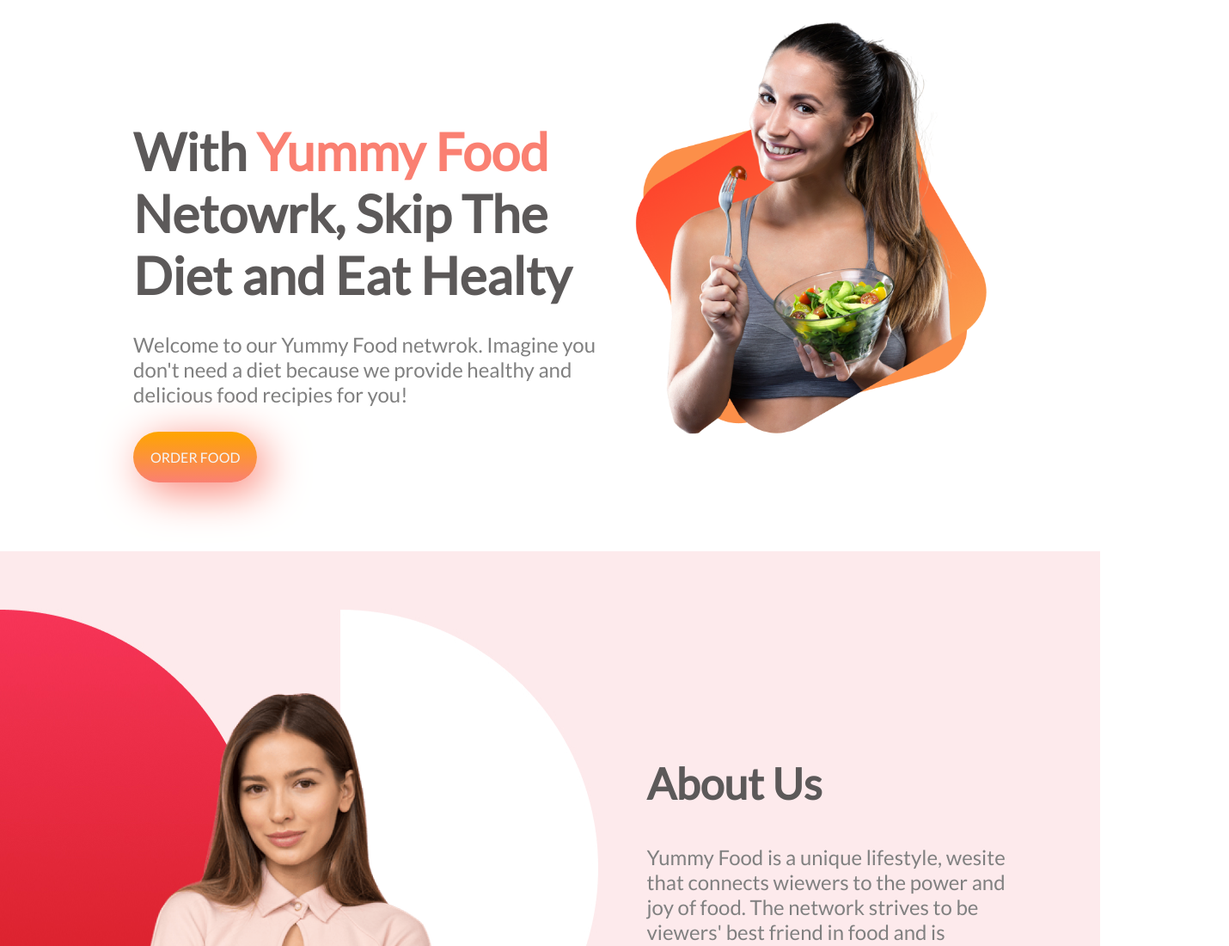
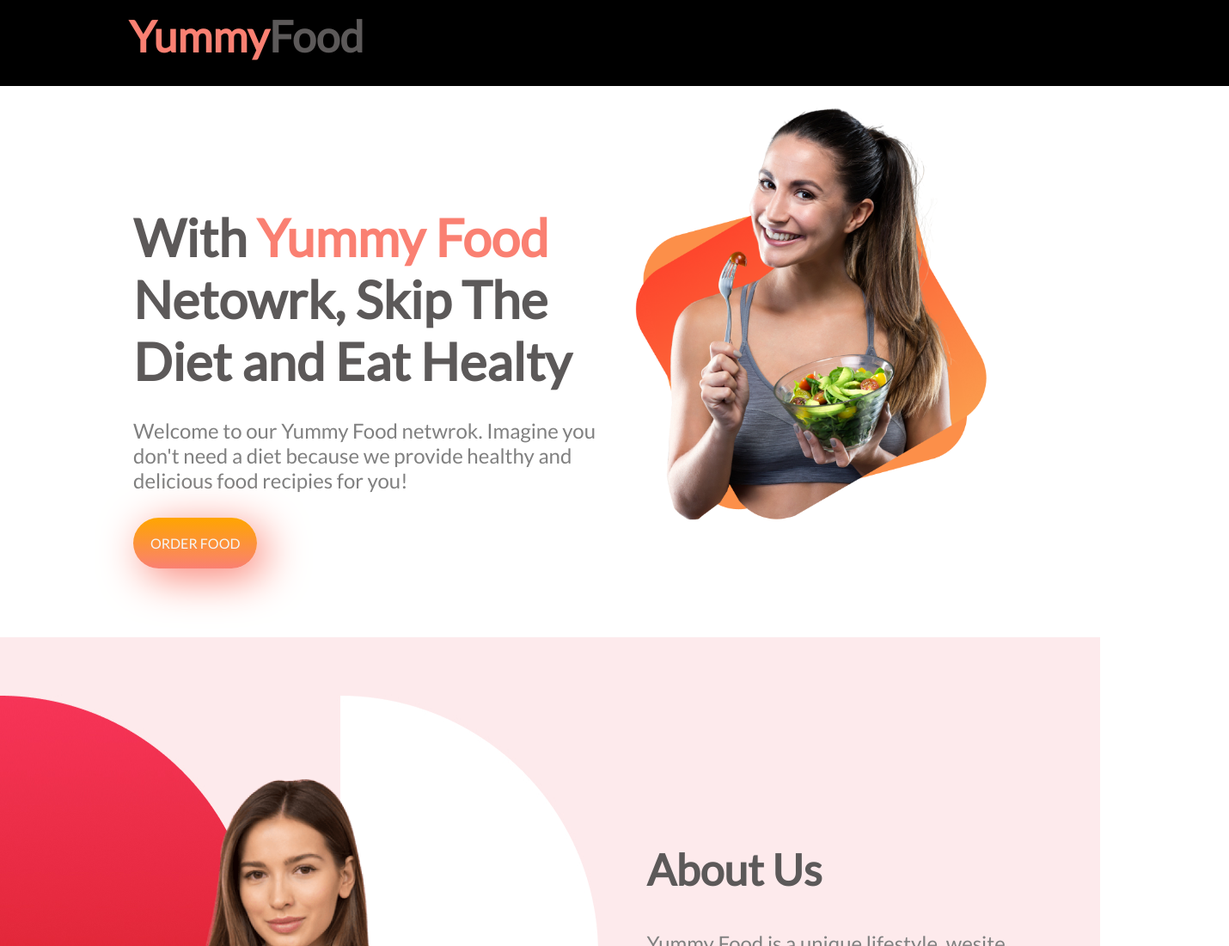
Before and after one commit to rinanasir/yummy-food-network, a plain HTML site: page index.html in a window 1280 px wide. Shown: the top 1100 px of the page at 86% size, 1430 px wide, since content can reach past the window. Drawn offline with Linux system fonts and the light colour scheme.

Commit message:
added header

```diff
--- a/index.html
+++ b/index.html
@@ -17,6 +17,11 @@
 </head>
 
 <body>
+    <div class="header">
+        <div class="inner-header">
+            <h2><span class="salmon-color">Yummy</span>Food</h2>
+        </div>
+    </div>
     <section class="display-flexible">
         <div class="half-width down">
             <h1>With <span class="salmon-color">Yummy Food</span> Netowrk, Skip The Diet and Eat Healty</h1>
@@ -61,8 +66,7 @@
                 <img src="images/iced-tea.jpg" alt="iced tea">
                 <h3>Iced Tea</h3>
                 <p>Ice tea makes you feel refresh. To make that refreshment drink you will need some ice cubes, water,
-                    tea
-                    bags or loose tea, suger, lemon zest and mint for flavor.</p>
+                    tea bags or loose tea, suger, lemon zest and mint for flavor.</p>
             </div>
 
             <div class="reciepe-item">
@@ -76,8 +80,7 @@
                 <img src="images/cold-coffee.jpg" alt="cold coffee">
                 <h3>Cold Coffee</h3>
                 <p>There is hardly a person who doesn't love cold coffee. For cold coffee you will need coffee, milk,
-                    suger,
-                    chocolate for flavour and ice as your need.</p>
+                    suger, chocolate for flavour and ice as your need.</p>
             </div>
         </div>
 
--- a/style.css
+++ b/style.css
@@ -1,3 +1,23 @@
+.header{
+    width: 100%;
+    height: 100px;
+    display: block;
+    background-color: black;
+    margin-left: 0px;
+    margin-bottom: 0;
+}
+.inner-header{
+    width: 100%;
+    height: 100%;
+    display: block;
+    margin-left: 150px;
+    background-color: black;
+}
+.inner-header h2{
+    padding-top: 12px;
+    vertical-align: center;
+}
+
 body{
     font-family: 'Lato', sans-serif;
     margin: 0;
@@ -41,6 +61,11 @@ h1{
     border-radius: 60px;
     padding: 20px;
     box-shadow: 10px 10px 50px salmon;
+}
+.header-link-button{
+    color: whitesmoke;
+    text-decoration: none;
+    font-weight: 700px;
 }
 .about-us{
     background-image: url(images/bg-pictue.jpg);
```
